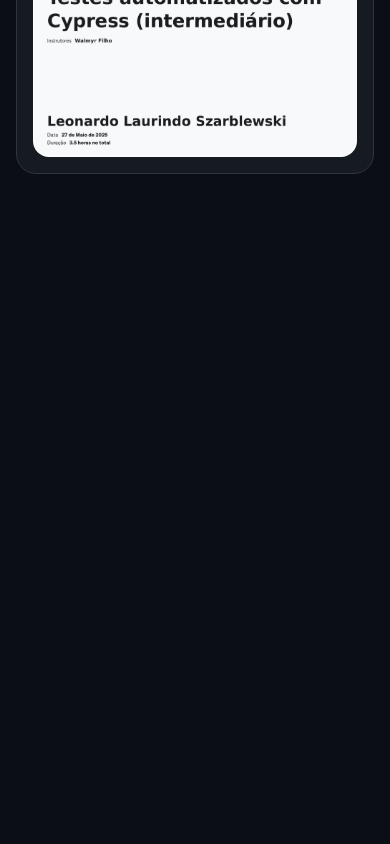
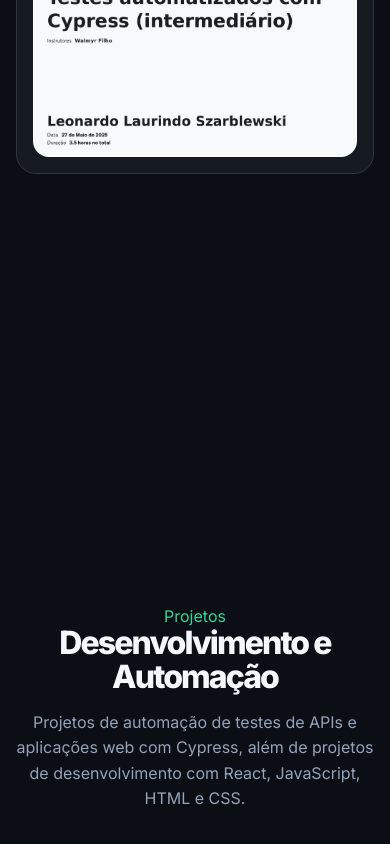
Before and after one commit to leonardoSzarblewski/portfolio, a React (Vite) app: page / in a window 390 px wide. Shown: the part 9921-10765 px from the top of the page. Before the commit the page ends 10143 px from the top, so only its background shows below. Built offline with nearby package versions, Linux system fonts and the light colour scheme.

Commit message:
add Projects component and styles for enhanced portfolio display

```diff
--- a/src/App.tsx
+++ b/src/App.tsx
@@ -2,6 +2,7 @@
 import { AboutMe } from "./components/AboutMe";
 import { Career } from "./components/Career";
 import { Qualifications } from "./components/Qualifications";
+import { Projects } from "./components/Projects";
 
 import "./global.css";
 
@@ -12,6 +13,7 @@
       <AboutMe />
       <Career />
       <Qualifications />
+      <Projects />
     </div>
   );
 }
--- /dev/null
+++ b/src/components/Projects.modules.css
@@ -0,0 +1,53 @@
+.container-projects {
+  display: flex;
+  margin-top: 25rem;
+
+  align-items: center;
+  justify-content: center;
+
+  .container-title {
+    display: flex;
+    flex-direction: column;
+    align-items: center;
+    justify-content: center;
+    max-width: 900px;
+    margin: 0 auto 3rem;
+    text-align: center;
+  }
+}
+
+.container-title h1 {
+  margin: 0;
+  font-size: clamp(2.5rem, 2.4vw + 1.8rem, 4rem);
+  line-height: 1.05;
+  font-weight: 800;
+  color: #f5f7fb;
+  letter-spacing: -0.06em;
+  max-width: 100%;
+}
+
+.container-title p {
+  margin-top: 1rem;
+  color: #94a3b8;
+  font-size: 1.08rem;
+  line-height: 1.6;
+}
+
+@media (max-width: 768px) {
+  .container-projects {
+    width: 100%;
+    padding: 1rem;
+  }
+
+  .container-title {
+    width: 100%;
+  }
+
+  .container-title h1 {
+    font-size: 2rem;
+  }
+
+  .container-title p {
+    font-size: 1rem;
+  }
+}
--- /dev/null
+++ b/src/components/Projects.tsx
@@ -0,0 +1,16 @@
+import "../components/Projects.modules.css";
+
+export function Projects() {
+  return (
+    <div className="container-projects">
+      <div className="container-title">
+        <span>Projetos</span>
+        <h1>Desenvolvimento e Automação</h1>
+        <p>
+          Projetos de automação de testes de APIs e aplicações web com Cypress,
+          além de projetos de desenvolvimento com React, JavaScript, HTML e CSS.
+        </p>
+      </div>
+    </div>
+  );
+}
```
